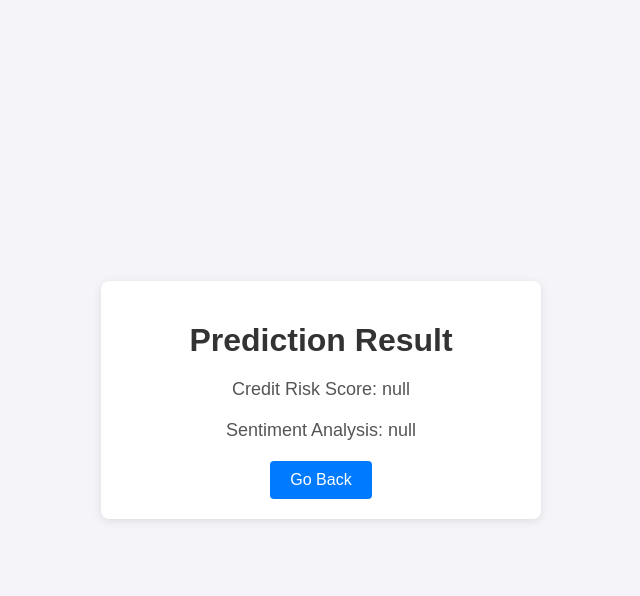
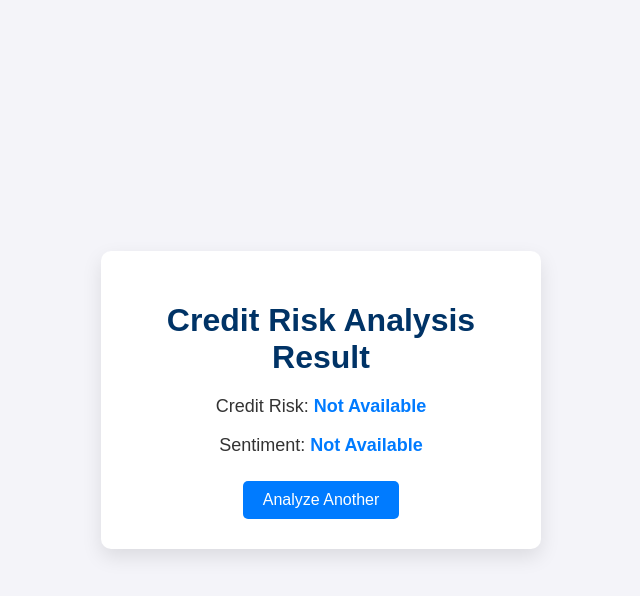
Before and after one commit to Likhithanimmalapudi/credit-risk-analysis, a Flask app: page /result.html in a window 1280 px wide. Shown: the top 596 px of the page, without its empty margins (319-959 px from the left). Run offline with Flask 3, Linux system fonts and the light colour scheme; parts of the project's set-up code (start-up, migrations or seed data) failed here and were passed over.

Commit message:
Update result.html

```diff
--- a/templates/result.html
+++ b/templates/result.html
@@ -15,32 +15,38 @@
             align-items: center;
             height: 100vh;
             opacity: 0;
-            transition: opacity 0.5s ease-in-out;
+            transition: opacity 0.6s ease-in-out;
         }
         .result-container {
             text-align: center;
             background-color: #ffffff;
-            padding: 20px;
-            border-radius: 8px;
-            box-shadow: 0 2px 10px rgba(0, 0, 0, 0.1);
+            padding: 30px 20px;
+            border-radius: 10px;
+            box-shadow: 0 8px 20px rgba(0, 0, 0, 0.1);
+            max-width: 90%;
             width: 400px;
         }
         h1 {
+            color: #003366;
             margin-bottom: 20px;
-            color: #333;
         }
         p {
             font-size: 18px;
-            margin-bottom: 20px;
-            color: #555;
+            margin-bottom: 15px;
+            color: #333;
+        }
+        .highlight {
+            font-weight: bold;
+            color: #007bff;
         }
         a {
             display: inline-block;
+            margin-top: 10px;
             text-decoration: none;
             background-color: #007bff;
             color: white;
             padding: 10px 20px;
-            border-radius: 4px;
+            border-radius: 5px;
             font-size: 16px;
         }
         a:hover {
@@ -50,22 +56,23 @@
 </head>
 <body>
     <div class="result-container">
-        <h1>Prediction Result</h1>
+        <h1>Credit Risk Analysis Result</h1>
         <p id="risk"></p>
         <p id="sentiment"></p>
-        <a href="main_form.html">Go Back</a>
+        <a href="main_form.html">Analyze Another</a>
     </div>
 
     <script>
-        const urlParams = new URLSearchParams(window.location.search);
-        const riskResult = urlParams.get('risk');
-        const sentimentResult = urlParams.get('sentiment');
+        document.addEventListener("DOMContentLoaded", () => {
+            const urlParams = new URLSearchParams(window.location.search);
+            const riskResult = urlParams.get('risk') || "Not Available";
+            const sentimentResult = urlParams.get('sentiment') || "Not Available";
 
-        document.getElementById('risk').textContent = `Credit Risk Score: ${riskResult}`;
-        document.getElementById('sentiment').textContent = `Sentiment Analysis: ${sentimentResult}`;
+            document.getElementById('risk').innerHTML = `Credit Risk: <span class="highlight">${riskResult}</span>`;
+            document.getElementById('sentiment').innerHTML = `Sentiment: <span class="highlight">${sentimentResult}</span>`;
 
-        // Fade in the page after data is shown
-        document.body.style.opacity = '1';
+            document.body.style.opacity = '1';
+        });
     </script>
 </body>
 </html>
```
